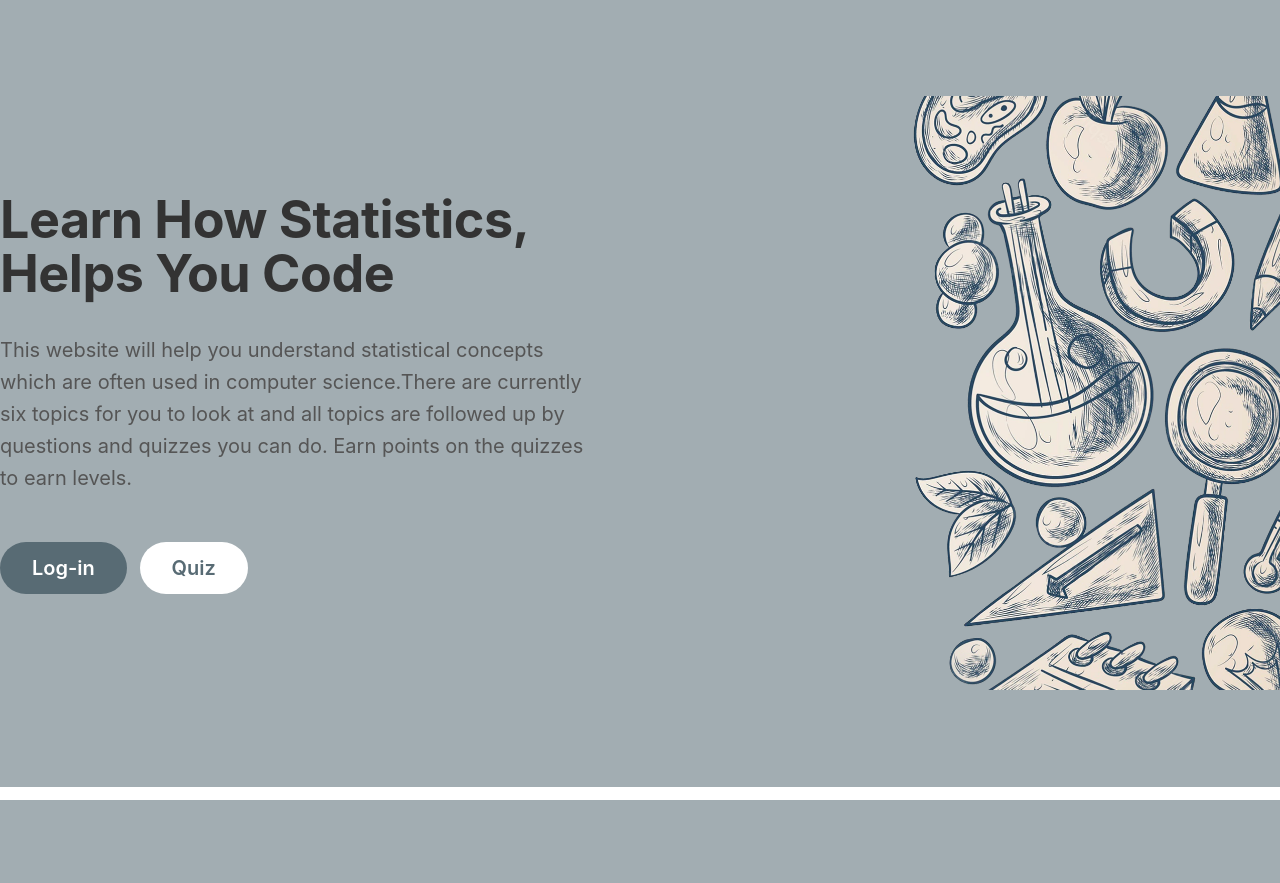
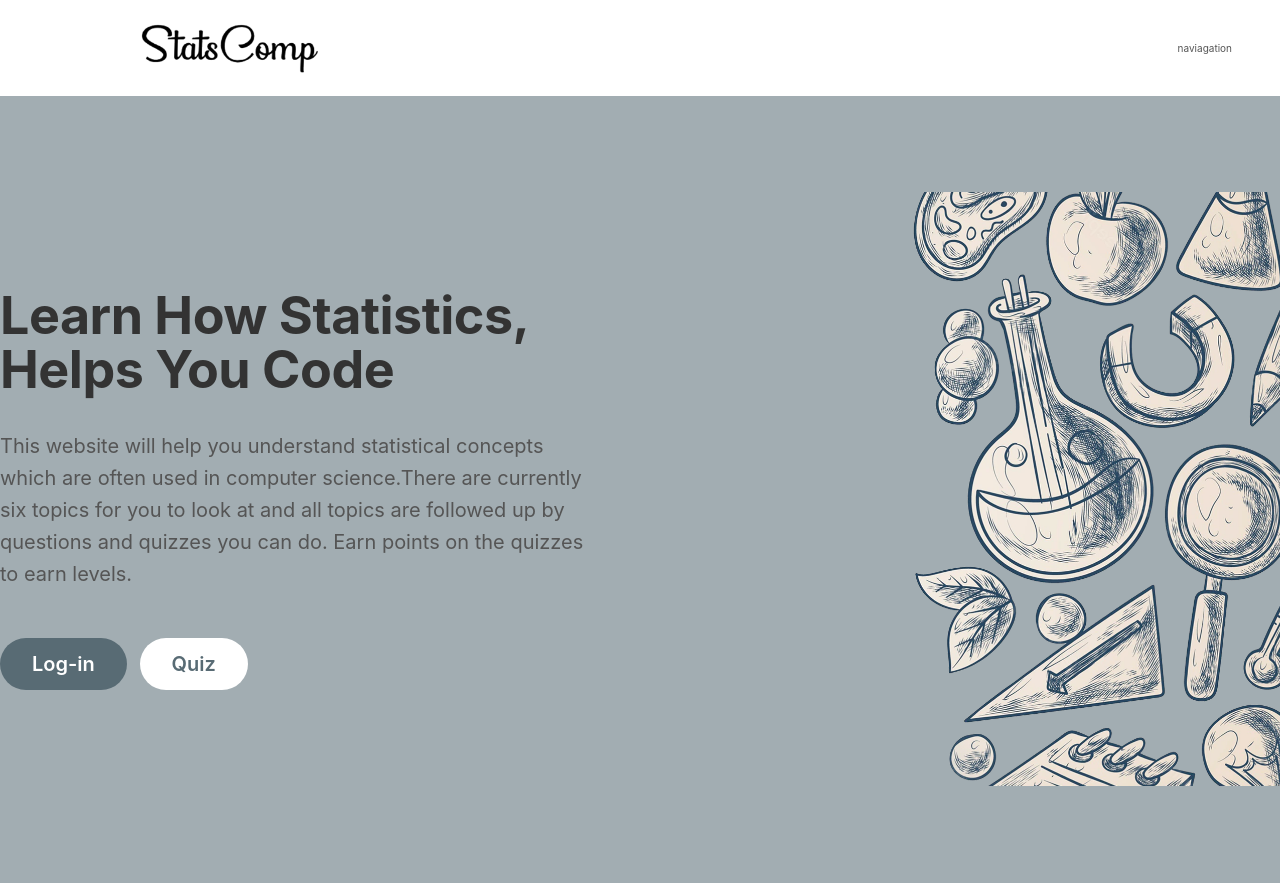
Before and after one commit to prashanrai37/HTML-CSS-JS-Website, a PHP site: page /index1.html in a window 1280 px wide. Before the commit the page ends 800 px from the top, so only its background shows below. Run offline with PHP 8.4, Linux system fonts and the light colour scheme.

Commit message:
mid day commit

```diff
--- a/index.css
+++ b/index.css
@@ -13,6 +13,19 @@ body {
   line-height: 1;
   font-weight: 400;
   color: #555;
+}
+
+.header {
+  display: flex;
+  justify-content: space-between;
+  align-items: center;
+
+  height: 9.6rem;
+  padding: 0 4.8rem;
+}
+
+.logo {
+  height: 5rem;
 }
 
 .section-hero {
@@ -85,5 +98,5 @@ body {
 }
 
 .margin-right-sm {
-  margin-right: 1rem;
+  margin-right: 1rem !important;
 }
--- a/index1.html
+++ b/index1.html
@@ -17,14 +17,24 @@
     <title>Statistics & Computing</title>
   </head>
   <body>
+    <header class="header">
+      <a href="index1.html"
+        ><img class="logo" alt="S&C logo" src="index_media\SC-logo.png"
+      /></a>
+      <nav>naviagation</nav>
+    </header>
+
+    <main>
       <section class="section-hero">
         <div class="hero">
           <div class="hero-text-box">
-          <h1 class="heading-primary">Learn How Statistics, Helps You Code</h1>
+            <h1 class="heading-primary">
+              Learn How Statistics, Helps You Code
+            </h1>
             <p class="hero-description">
-            This website will help you understand statistical concepts which are
-            often used in computer science.There are currently six topics for
-            you to look at and all topics are followed up by questions and
+              This website will help you understand statistical concepts which
+              are often used in computer science.There are currently six topics
+              for you to look at and all topics are followed up by questions and
               quizzes you can do. Earn points on the quizzes to earn levels.
             </p>
             <a href="" class="btn btn--full margin-right-sm">Log-in</a>
@@ -39,5 +49,6 @@
           </div>
         </div>
       </section>
+    </main>
   </body>
 </html>
```
Also changed, not shown: index_media/SC-logo.png. Lines whose indentation alone changed are shown as unchanged.
